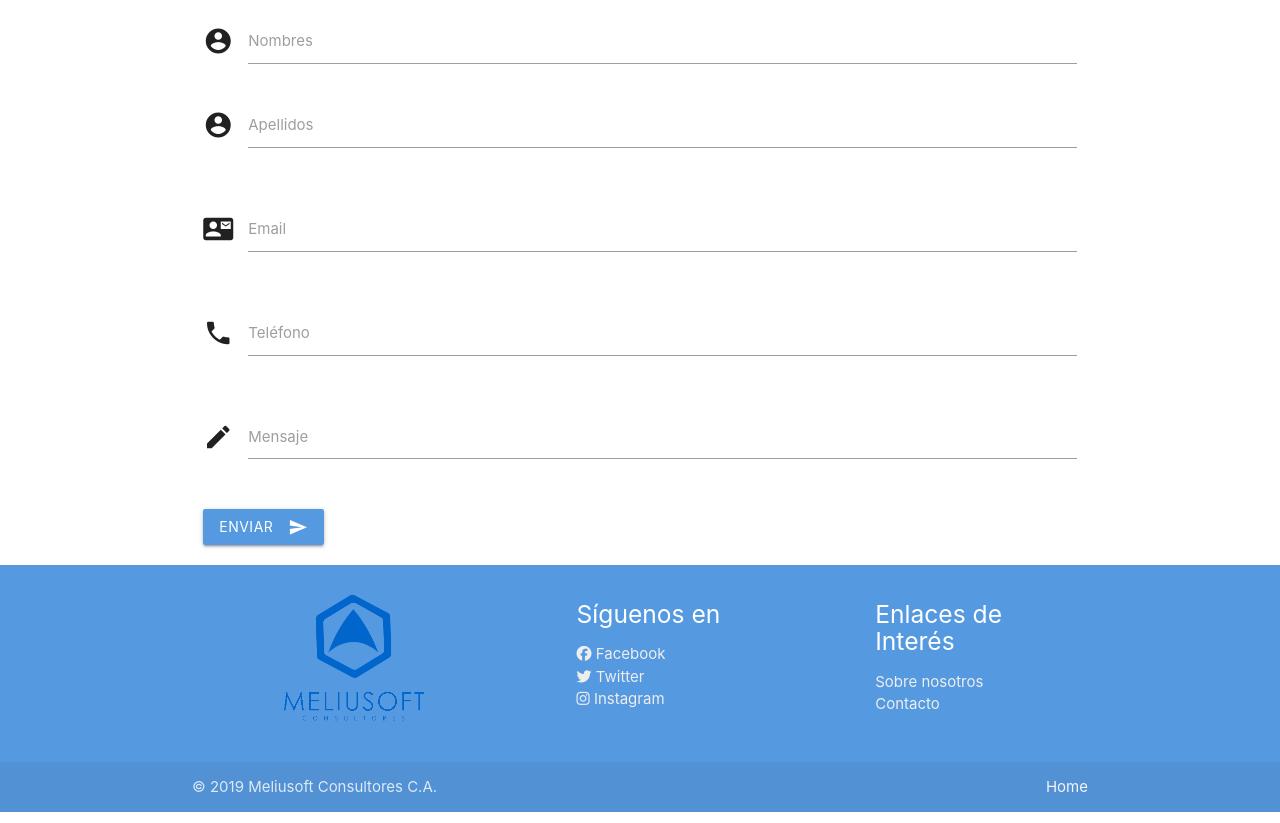
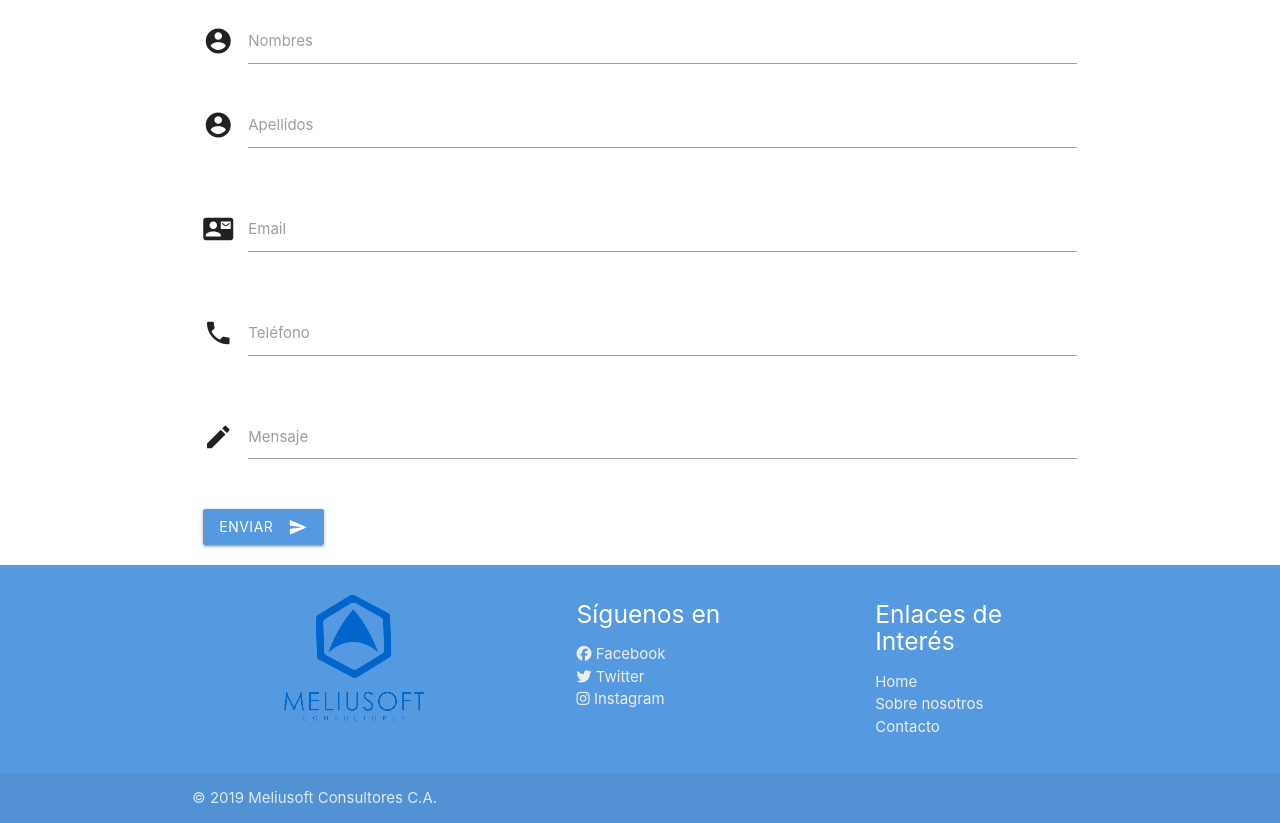
Before and after one commit to meliusoftconsultores/meliusoftconsultores.github.io, a plain HTML site: page html/contacto.html in a window 1280 px wide. Shown: the part 333-1156 px from the top of the page. Drawn offline with nearby package versions, Linux system fonts and the light colour scheme.

Commit message:
Cambio del boton Home del footer

```diff
--- a/html/contacto.html
+++ b/html/contacto.html
@@ -95,6 +95,7 @@
         <div class="col offset-l1 l3 s12">
           <h5 class="white-text">Enlaces de Interés</h5>
           <ul>
+            <li><a class="grey-text text-lighten-3" href="./../index.html">Home</a></li>
             <li><a class="grey-text text-lighten-3" href="./sobreNosotros.html">Sobre nosotros</a></li>
             <li><a class="grey-text text-lighten-3" href="./contacto.html">Contacto</a></li>
           </ul>
@@ -104,7 +105,6 @@
     <div class="footer-copyright">
       <div class="container">
       © 2019 Meliusoft Consultores C.A.
-      <a class="grey-text text-lighten-4 right" href="./../index.html">Home</a>
       </div>
     </div>
   </footer>
```
Also changed, not shown: html/sobreNosotros.html (+1 -1 lines), index.html (+1 -1 lines).
